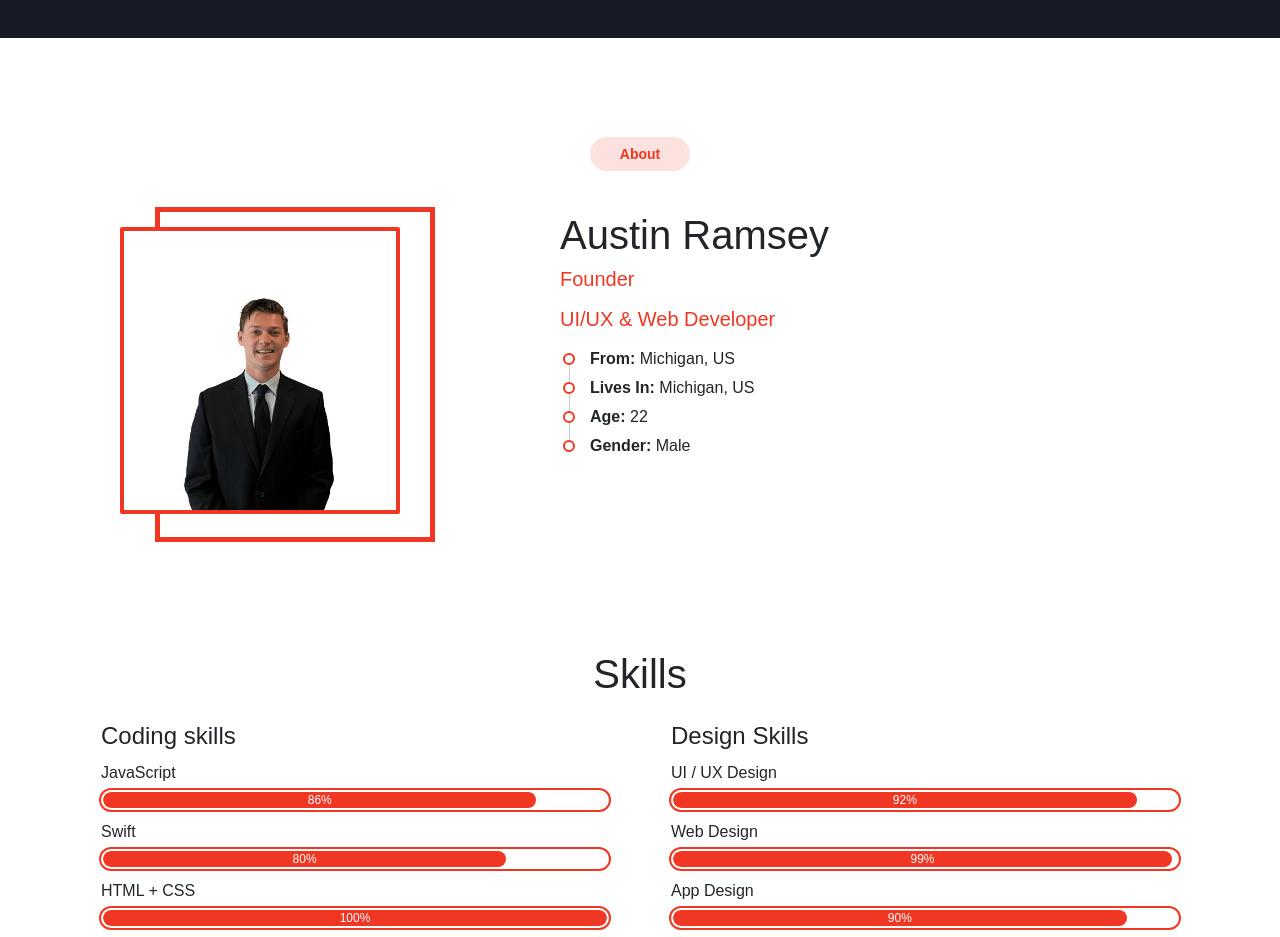
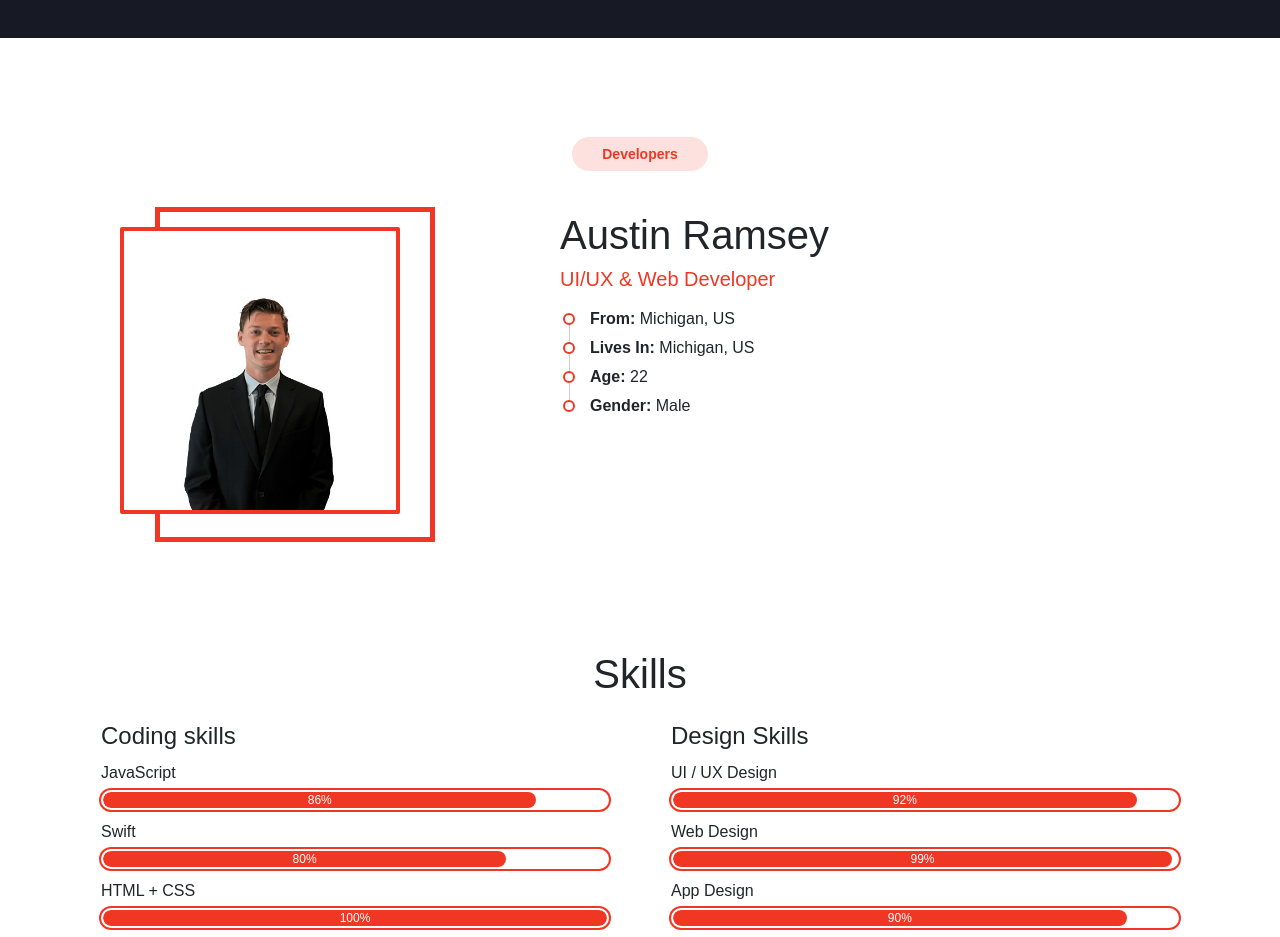
Before and after one commit to JayCodeDev/jaycodedev.github.io, a plain HTML site: page index.html in a window 1280 px wide. Shown: the part 3200-4137 px from the top of the page. Drawn offline with nearby package versions, Linux system fonts and the light colour scheme; some packages are replaced by stand-ins of ours; a web font is replaced by a local one.

Commit message:
Update index.html

```diff
--- a/index.html
+++ b/index.html
@@ -387,7 +387,7 @@
   <div class="vg-page page-about" id="about">
     <div class="container py-4">
       <div class="text-center wow fadeInUp">
-        <div class="badge badge-subhead" id="badge">About</div>
+        <div class="badge badge-subhead" id="badge">Developers</div>
       </div>
       <div class="row">
         <div class="col-lg-4 py-3">
@@ -397,7 +397,6 @@
         </div>
         <div class="col-lg-6 offset-lg-1 wow fadeInRight">
           <h1 class="fw-light">Austin Ramsey</h1>
-          <h5 class="fg-theme mb-3">Founder</h5>
           <h5 class="fg-theme mb-3">UI/UX & Web Developer</h5>
           <ul class="theme-list">
             <li><b>From:</b> Michigan, US</li>
```
